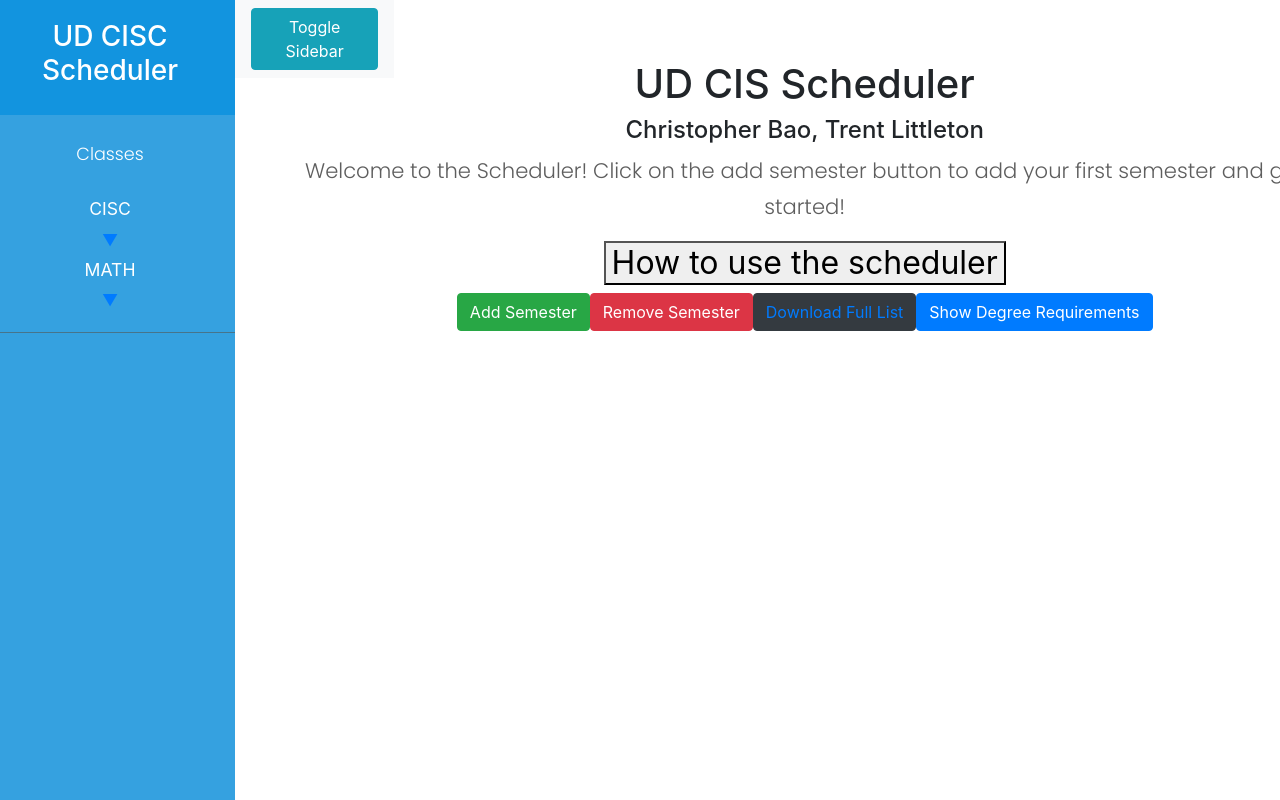
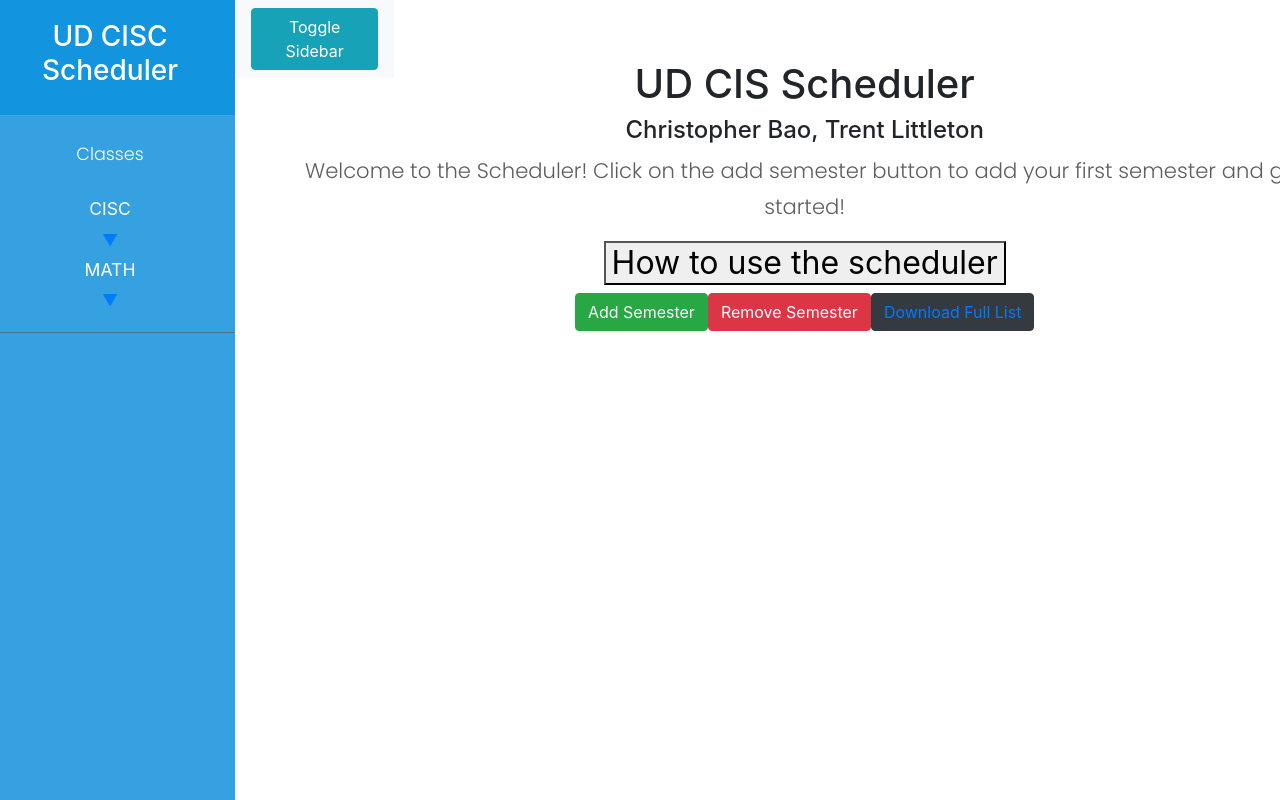
Before and after one commit to UD-CISC275-F21/ud-cis-scheduler-team-19, a React (Create React App) app: page / in a window 1280 px wide. Shown: the top 800 px of the page. Built offline with nearby package versions, Linux system fonts and the light colour scheme.

Commit message:
Testing reqcheck

```diff
--- a/src/components/ControlPanel.tsx
+++ b/src/components/ControlPanel.tsx
@@ -5,7 +5,6 @@ import { Row, Accordion, Button } from "react-bootstrap";
 import { SemesterTable } from "./SemesterTable";
 import { Course } from "../interfaces/course";
 import { CourseModal } from "./CourseModal";
-import Reqcheck from "./RequirementChecker";
 import { CSVLink } from "react-csv";
 
 export function ControlPanel({ ciscCourseList, mathCourseList, allSchedules, setAllSchedules, visible, setVisible }:
@@ -226,9 +225,6 @@ export function ControlPanel({ ciscCourseList, mathCourseList, allSchedules, set
                             Remove Semester
                         </Button>
                         <Button className="btn btn-dark"><CSVLink data={exportedList()}>Download Full List</CSVLink></Button>
-                        <Button onClick={Reqcheck} type = "button" id="addsemesterbtn" className="btn requirements">
-                            Show Degree Requirements
-                        </Button>
                         { visible ? modalHandler() : null}
                     </div>
 
```
